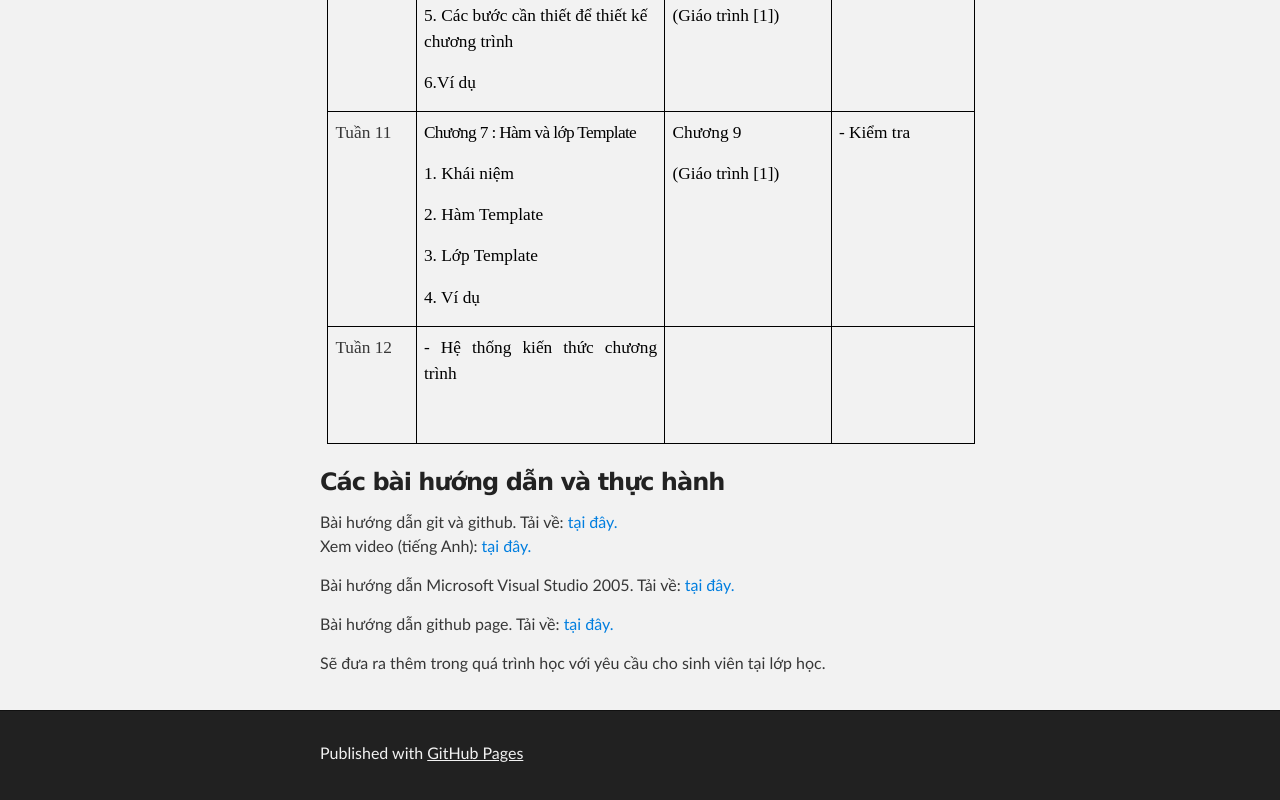
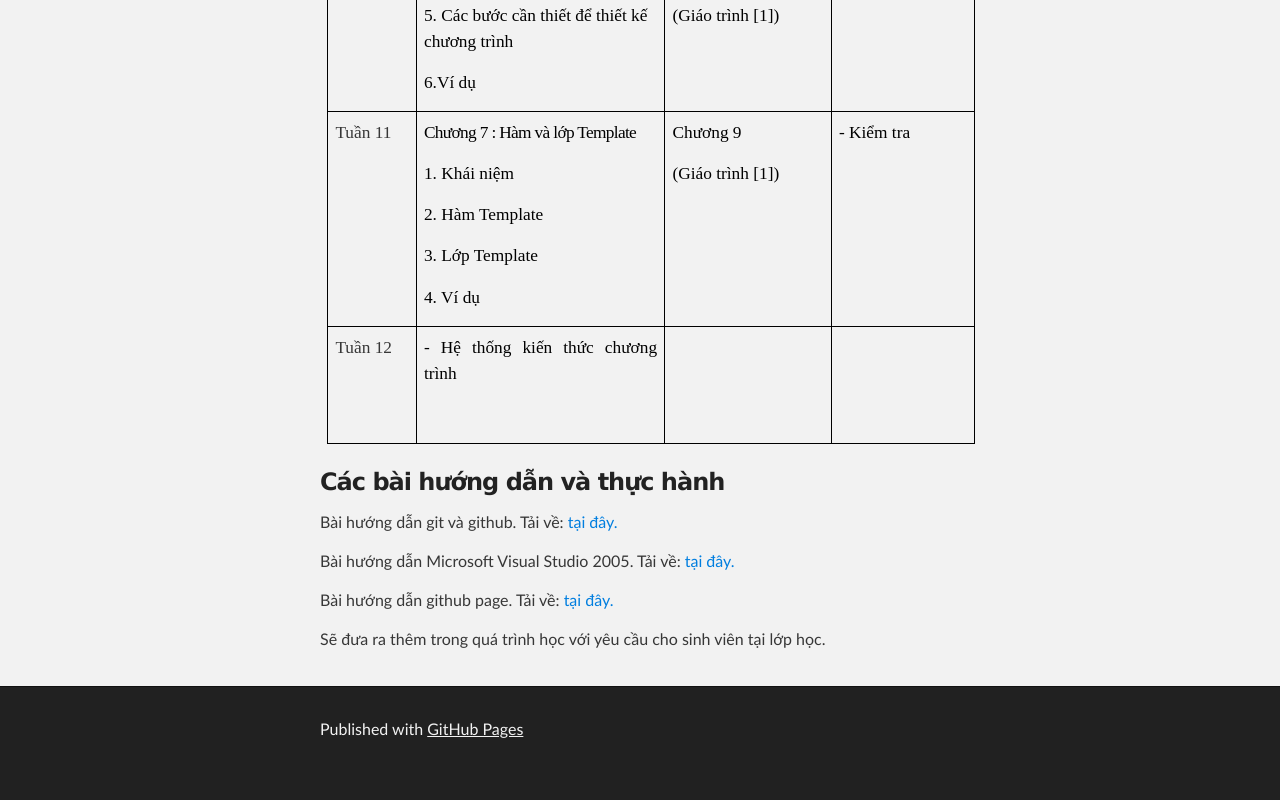
Before and after one commit to laptrinh07/laptrinh07.github.io, a plain HTML site: page index.html in a window 1280 px wide. Shown: the part 3092-3892 px from the top of the page. After the commit the page ends 3868 px from the top, so only its background shows below. Drawn offline with Linux system fonts and the light colour scheme.

Commit message:
Update index.html

```diff
--- a/index.html
+++ b/index.html
@@ -939,7 +939,7 @@
 
 <p>Bài hướng dẫn git và github. </b>
 Tải về: <a href="http://tailieu.metadata.vn/chi-tiet/-/tai-lieu/huong-dan-git-doc-12980.html"> tại đây.</a><br/>
-Xem video (tiếng Anh): <a href="https://www.youtube.com/watch?v=73I5dRucCds"> tại đây.</a></p>
+</p>
 <p>Bài hướng dẫn Microsoft Visual Studio 2005. </b>
 Tải về: <a href="https://www.dropbox.com/s/c6z5435r4ag49zi/VS2005.doc?dl=0"> tại đây.</a><br/>
 </p>
```
